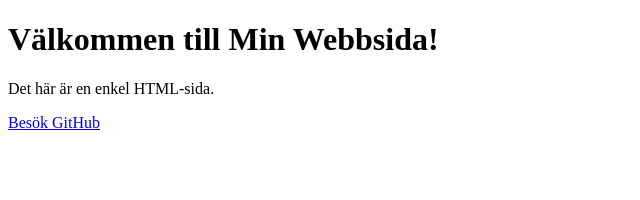
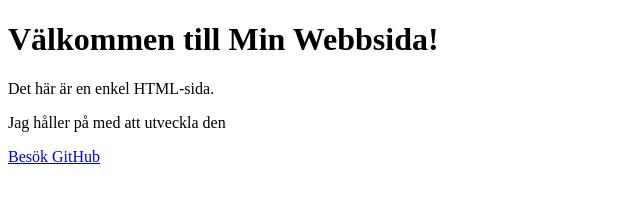
Before and after one commit to Ali-qanbari96/Min-privat, a plain HTML site: page index.html in a window 1280 px wide. Shown: the whole page, without its empty margins (0-640 px from the left). Drawn offline with Linux system fonts and the light colour scheme.

Commit message:
Update index.html

```diff
--- a/index.html
+++ b/index.html
@@ -8,6 +8,8 @@
 <body>
     <h1>Välkommen till Min Webbsida!</h1>
     <p>Det här är en enkel HTML-sida.</p>
+    <p>Jag håller på med att utveckla den</p>
+
     <a href="https://www.github.com">Besök GitHub</a>
 </body>
 </html>
```
